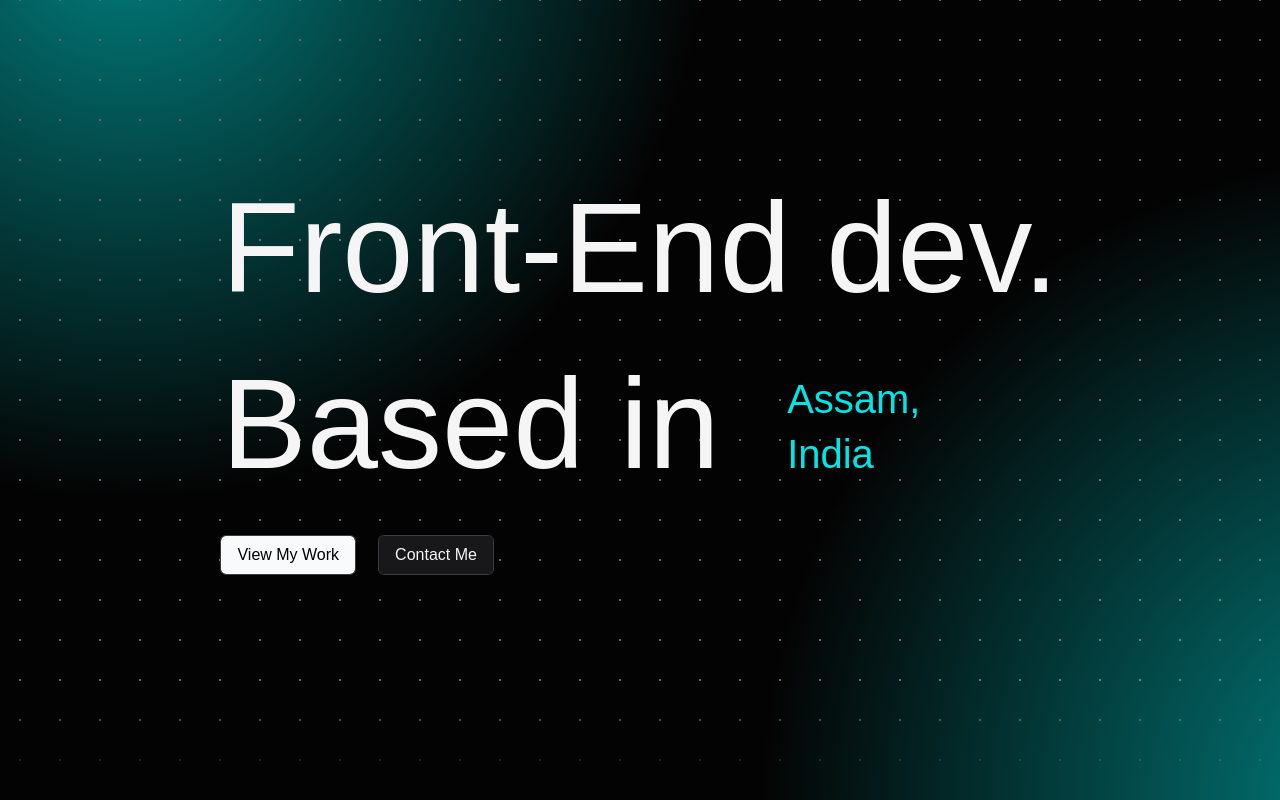
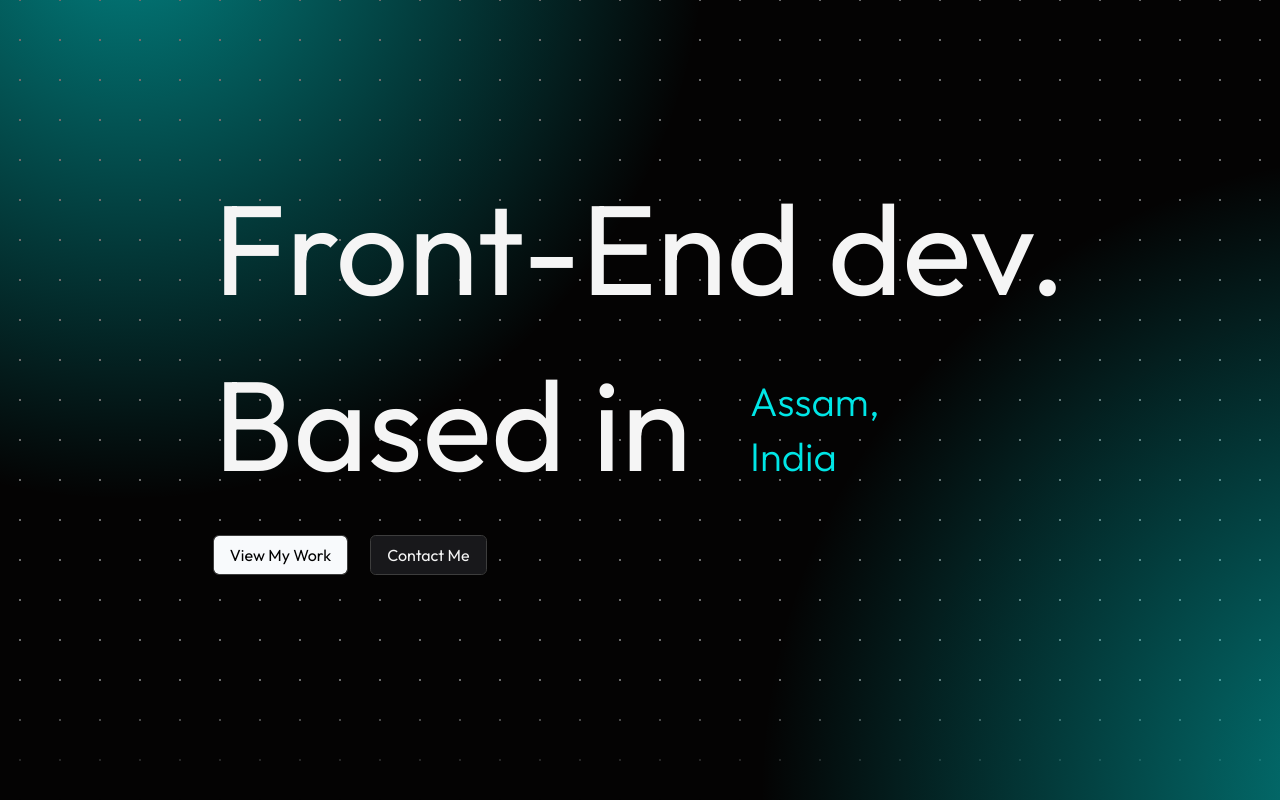
Before and after one commit to MrinmoyHaloi/mrinmoyhaloi.github.io, a SvelteKit app: page / in a window 1280 px wide. Shown: the top 800 px of the page. Built offline with nearby package versions, Linux system fonts and the light colour scheme; some icons are missing.

Commit message:
feat: self hosted font

```diff
--- a/src/app.scss
+++ b/src/app.scss
@@ -2,7 +2,13 @@
 @import 'tailwindcss/base.css';
 @import 'tailwindcss/components.css';
 @import 'tailwindcss/utilities.css';
-@import url('https://fonts.googleapis.com/css2?family=Outfit:wght@100..900&display=swap');
+
+@font-face {
+	font-family: 'Outfit';
+	font-weight: 0 700;
+	src: url(/fonts/Outfit-VariableFont_wght.woff2) format('woff2');
+	font-display: swap;
+}
 
 * {
 	margin: 0;
```
Also changed, not shown: static/fonts/Outfit-VariableFont_wght.woff2 (added).
